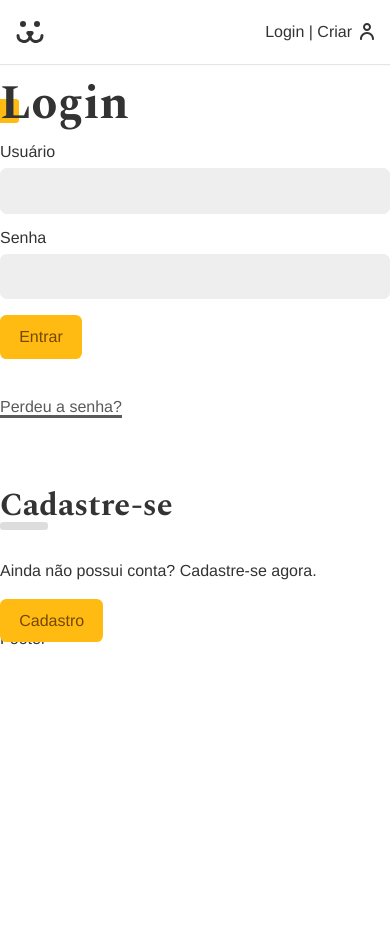
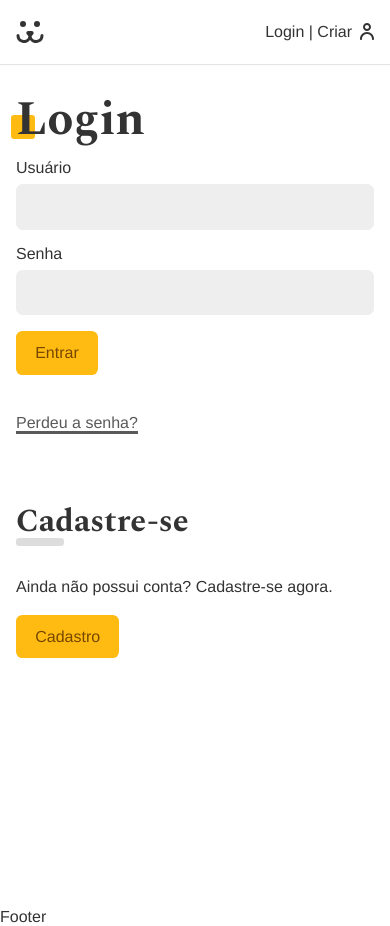
Before and after one commit to niusdev/AumigosSocial, a React (Vite) app: page /login in a window 390 px wide. Before the commit the page ends 844 px from the top, so only its background shows below. Built offline with nearby package versions, Linux system fonts and the light colour scheme.

Commit message:
feat: add an image to the LoginForm and add responsiveness

```diff
--- a/src/components/Login/Login.jsx
+++ b/src/components/Login/Login.jsx
@@ -5,13 +5,15 @@
 import LoginPasswordLost from "./LoginPasswordLost";
 import LoginPasswordReset from "./LoginPasswordReset";
 import { UserContext } from "../../UserContext";
+import styles from "./Login.module.css";
 
 const Login = () => {
   const { login } = useContext(UserContext);
   if (login === true) return <Navigate to={"/conta"} />;
 
   return (
-    <div>
+    <section className={styles.login}>
+      <div className={styles.forms}>
         <Routes>
           <Route index element={<LoginForm />} />
           <Route path="criar" element={<LoginCreate />} />
@@ -19,6 +21,7 @@
           <Route path="resetar" element={<LoginPasswordReset />} />
         </Routes>
       </div>
+    </section>
   );
 };
 
--- /dev/null
+++ b/src/components/Login/Login.module.css
@@ -0,0 +1,32 @@
+.login {
+  display: grid;
+  grid-template-columns: repeat(2, 1fr);
+  min-height: 100vh;
+  gap: 2rem;
+}
+
+.login::before {
+  display: block;
+  content: "";
+  background: url("../../assets/login.jpg") no-repeat center center;
+  background-size: cover;
+}
+
+.forms {
+  max-width: 30rem;
+  padding: 1rem;
+}
+
+@media (max-width: 40rem) {
+  .login {
+    grid-template-columns: 1fr;
+  }
+
+  .login::before {
+    display: none;
+  }
+
+  .forms {
+    max-width: 100%;
+  }
+}
```
Lines whose indentation alone changed are shown as unchanged.
